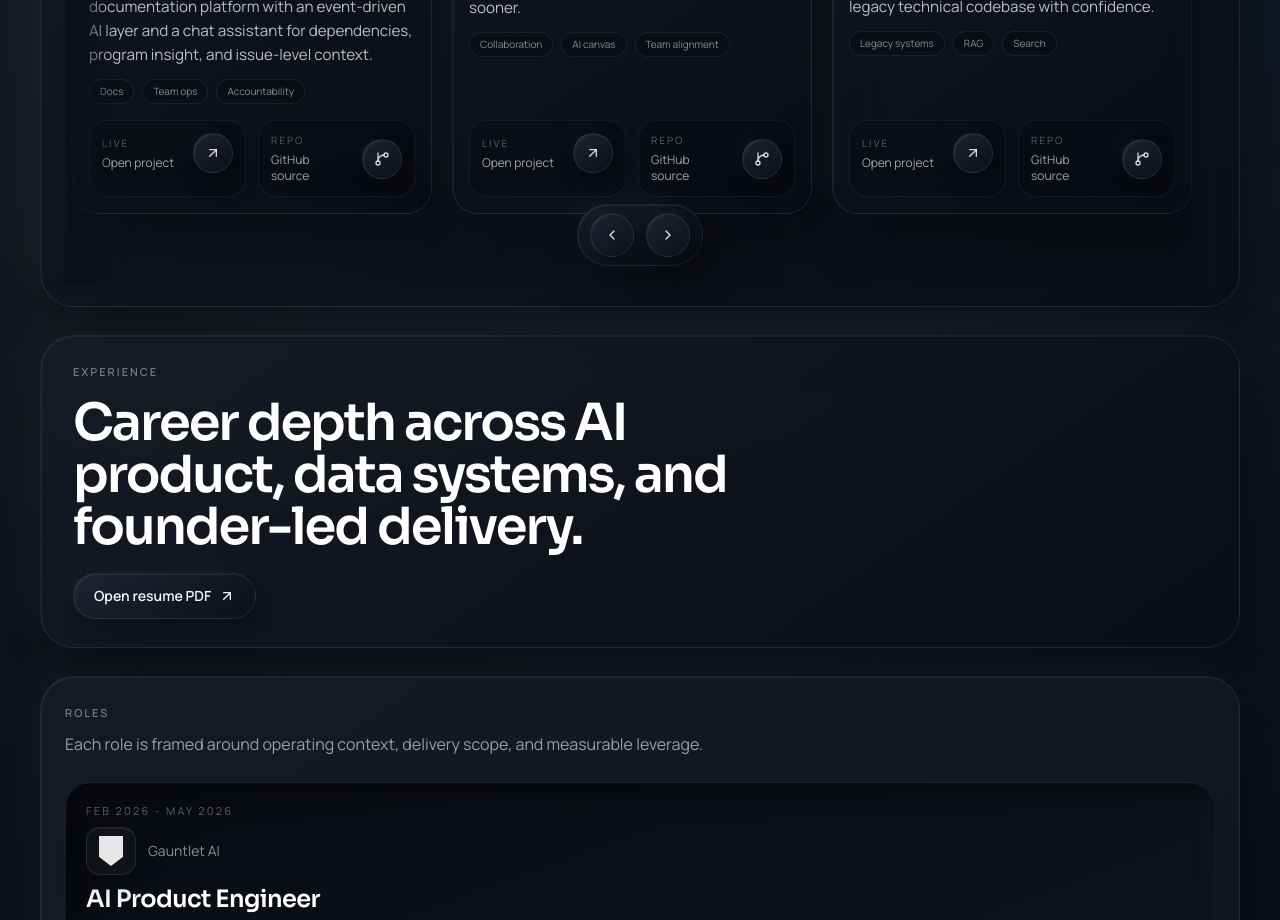
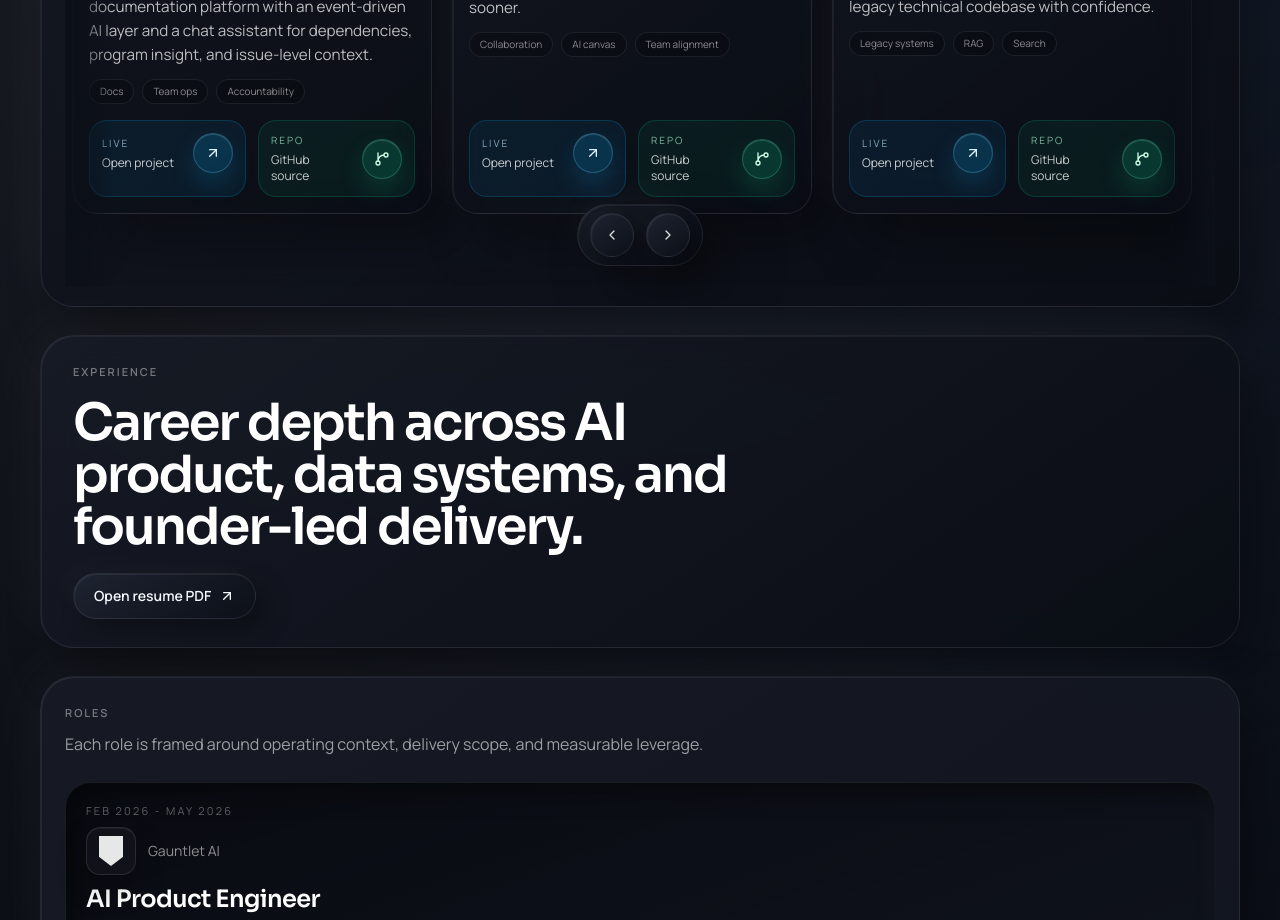
Before and after one commit to StefanoCaruso456/portfolio, a Next.js app: page / in a window 1280 px wide. Shown: the part 1080-2000 px from the top of the page. Built offline with nearby package versions, Linux system fonts and the light colour scheme.

Commit message:
Add distinct colors to project action buttons

```diff
--- a/components/project-carousel.tsx
+++ b/components/project-carousel.tsx
@@ -278,42 +278,42 @@ export function ProjectCarousel({ projects }: ProjectCarouselProps) {
 
                 <div className="mt-auto grid grid-cols-2 gap-3">
                   <a
-                    className="rounded-[18px] border border-white/6 bg-black/18 px-3 py-3 transition hover:border-white/12 hover:bg-white/[0.04]"
+                    className="rounded-[18px] border border-sky-400/18 bg-sky-500/8 px-3 py-3 transition hover:border-sky-300/30 hover:bg-sky-400/12"
                     href={project.url}
                     rel="noreferrer"
                     target="_blank"
                   >
                     <div className="flex items-center justify-between gap-3">
                       <div>
-                        <p className="text-[10px] uppercase tracking-[0.2em] text-white/34">
+                        <p className="text-[10px] uppercase tracking-[0.2em] text-sky-200/72">
                           Live
                         </p>
-                        <p className="mt-1 text-xs text-white/62">
+                        <p className="mt-1 text-xs text-white/78">
                           Open project
                         </p>
                       </div>
-                      <span className="neo-button flex h-10 w-10 items-center justify-center rounded-full text-white/82">
+                      <span className="flex h-10 w-10 items-center justify-center rounded-full border border-sky-300/24 bg-sky-400/16 text-sky-100 shadow-[inset_0_1px_0_rgba(255,255,255,0.14),0_12px_24px_rgba(14,165,233,0.18)]">
                         <ArrowUpRight className="h-4 w-4" />
                       </span>
                     </div>
                   </a>
 
                   <a
-                    className="rounded-[18px] border border-white/6 bg-black/18 px-3 py-3 transition hover:border-white/12 hover:bg-white/[0.04]"
+                    className="rounded-[18px] border border-emerald-400/18 bg-emerald-500/8 px-3 py-3 transition hover:border-emerald-300/30 hover:bg-emerald-400/12"
                     href={project.repoUrl}
                     rel="noreferrer"
                     target="_blank"
                   >
                     <div className="flex items-center justify-between gap-3">
                       <div>
-                        <p className="text-[10px] uppercase tracking-[0.2em] text-white/34">
+                        <p className="text-[10px] uppercase tracking-[0.2em] text-emerald-200/72">
                           Repo
                         </p>
-                        <p className="mt-1 text-xs text-white/62">
+                        <p className="mt-1 text-xs text-white/78">
                           GitHub source
                         </p>
                       </div>
-                      <span className="neo-button flex h-10 w-10 items-center justify-center rounded-full text-white/82">
+                      <span className="flex h-10 w-10 items-center justify-center rounded-full border border-emerald-300/24 bg-emerald-400/16 text-emerald-100 shadow-[inset_0_1px_0_rgba(255,255,255,0.14),0_12px_24px_rgba(16,185,129,0.18)]">
                         <GitBranch className="h-4 w-4" />
                       </span>
                     </div>
```
